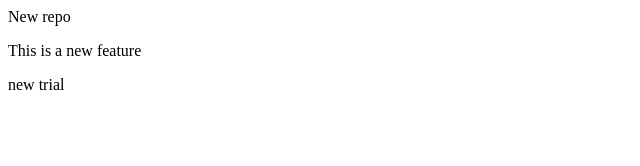
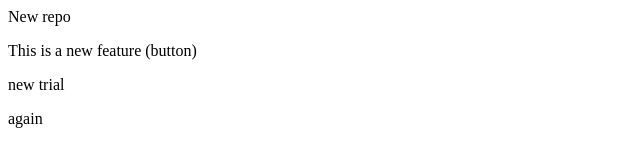
Before and after one commit to priyanshhu04/Basics, a plain HTML site: page index.html in a window 1280 px wide. Shown: the whole page, without its empty margins (0-640 px from the left). Drawn offline with Linux system fonts and the light colour scheme.

```diff
--- a/index.html
+++ b/index.html
@@ -1,3 +1,4 @@
 <p>New repo</p>
-<p>This is a new feature</p>
+<p>This is a new feature (button) </p>
 <p>new trial</p>
+<p>again</p>
```
